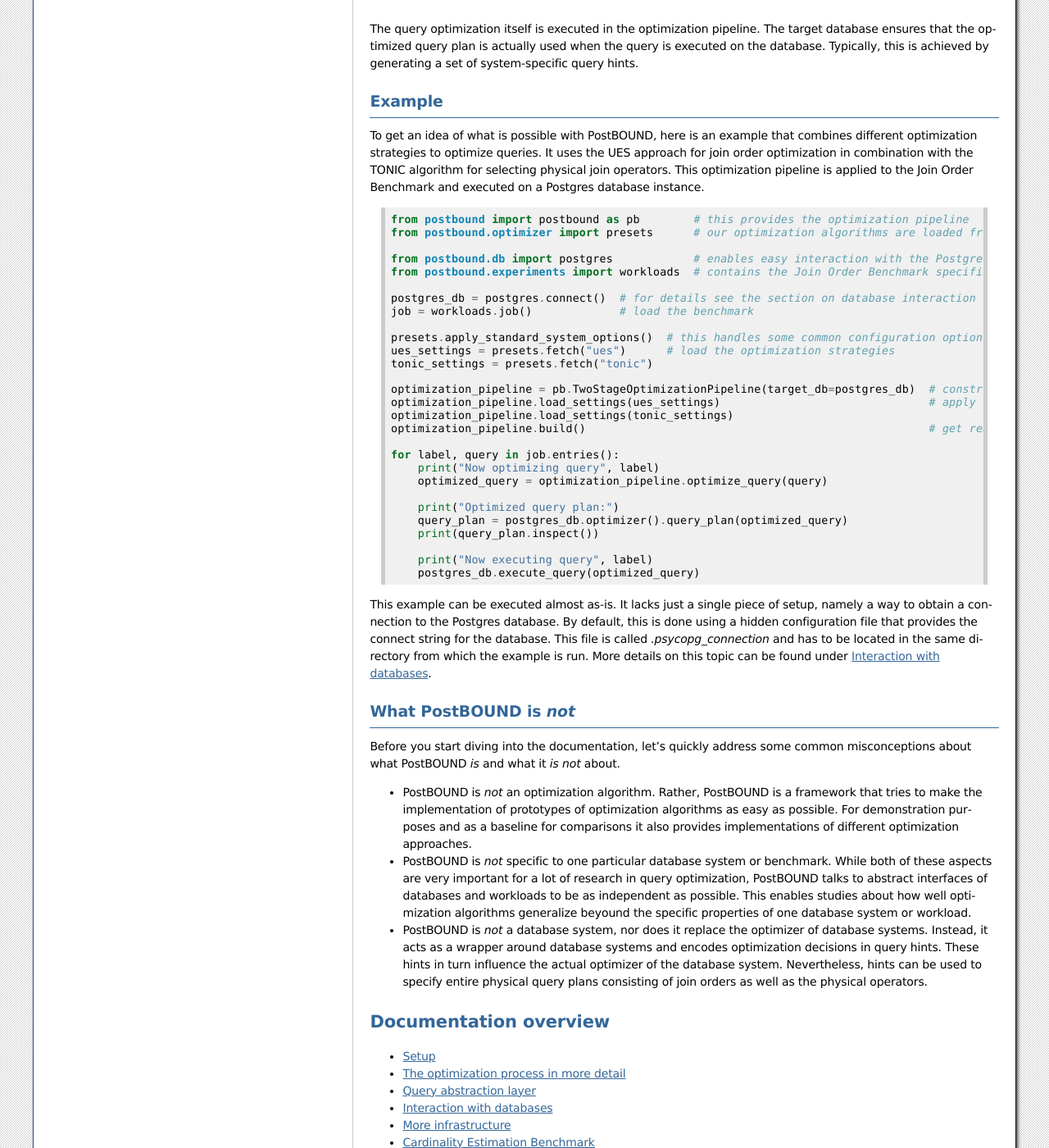
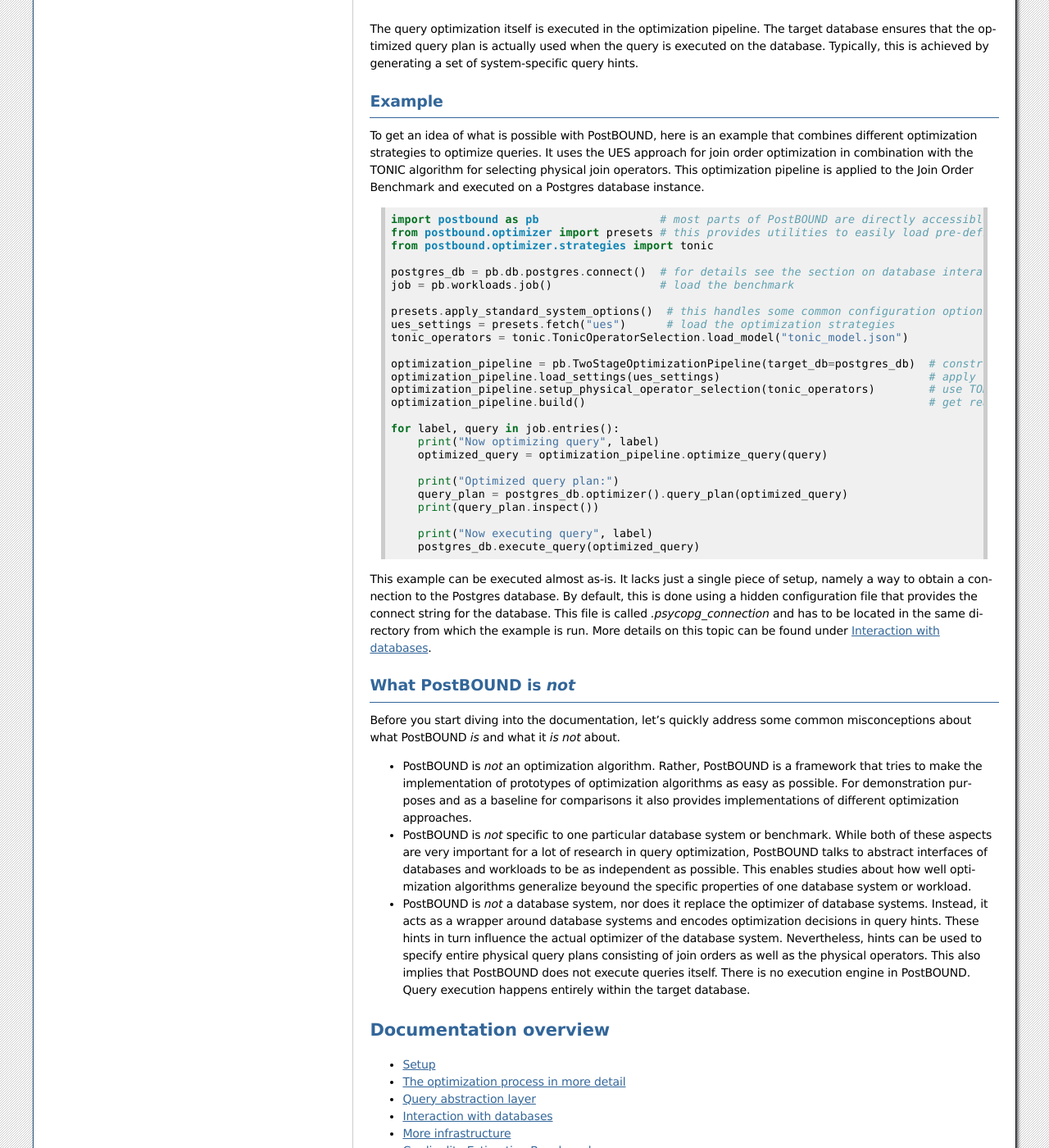
Before and after one commit to rbergm/PostBOUND, a Sphinx documentation site: the page built from docs/source/index.rst, in a window 1280 px wide and 1400 px high, scrolled down 771 px. Shown: the whole window at 82% size. Built offline with Sphinx 7.4.7, drawn with Linux system fonts in a browser that asks for light colours; pages that are not in the unit, such as notebooks, are missing from menus; some of the changed text lies outside the part shown.

Commit message:
Adapt high-level documentation to layout changes

```diff
--- a/docs/source/conf.py
+++ b/docs/source/conf.py
@@ -13,7 +13,7 @@
 project = 'PostBOUND'
 copyright = '2024, Database Group @ TU Dresden'
 author = 'Database Group @ TU Dresden'
-release = '0.7.0'
+release = '0.8.0'
 
 # -- General configuration ---------------------------------------------------
 # https://www.sphinx-doc.org/en/master/usage/configuration.html#general-configuration
--- a/docs/source/index.rst
+++ b/docs/source/index.rst
@@ -41,22 +41,20 @@
 
 .. code-block:: python
 
-    from postbound import postbound as pb        # this provides the optimization pipeline
-    from postbound.optimizer import presets      # our optimization algorithms are loaded from this package
+    import postbound as pb                  # most parts of PostBOUND are directly accessible from the main module
+    from postbound.optimizer import presets # this provides utilities to easily load pre-defined optimization strategies
+    from postbound.optimizer.strategies import tonic
 
-    from postbound.db import postgres            # enables easy interaction with the Postgres instance
-    from postbound.experiments import workloads  # contains the Join Order Benchmark specification
-
-    postgres_db = postgres.connect()  # for details see the section on database interaction
-    job = workloads.job()             # load the benchmark
+    postgres_db = pb.db.postgres.connect()  # for details see the section on database interaction
+    job = pb.workloads.job()                # load the benchmark
 
     presets.apply_standard_system_options()  # this handles some common configuration options
     ues_settings = presets.fetch("ues")      # load the optimization strategies
-    tonic_settings = presets.fetch("tonic")
+    tonic_operators = tonic.TonicOperatorSelection.load_model("tonic_model.json")
 
     optimization_pipeline = pb.TwoStageOptimizationPipeline(target_db=postgres_db)  # constructs our pipeline for Postgres
     optimization_pipeline.load_settings(ues_settings)                               # apply our optimization strategies
-    optimization_pipeline.load_settings(tonic_settings)
+    optimization_pipeline.setup_physical_operator_selection(tonic_operators)        # use TONIC for physical operators
     optimization_pipeline.build()                                                   # get ready to optimize
 
     for label, query in job.entries():
@@ -91,7 +89,8 @@
 - PostBOUND is *not* a database system, nor does it replace the optimizer of database systems. Instead, it acts as a wrapper
   around database systems and encodes optimization decisions in query hints. These hints in turn influence the actual optimizer
   of the database system. Nevertheless, hints can be used to specify entire physical query plans consisting of join orders as
-  well as the physical operators.
+  well as the physical operators. This also implies that PostBOUND does not execute queries itself. There is no execution
+  engine in PostBOUND. Query execution happens entirely within the target database.
 
 Documentation overview
 ======================
--- a/docs/source/infrastructure.rst
+++ b/docs/source/infrastructure.rst
@@ -18,10 +18,9 @@
 If this is not the case, the ``workloads_base_dir`` variable should be set to the correct location. The module documentation
 contains more details on this aspect.
 
-The `runner` module builds on top of workloads and optimization pipeline to provide a reproducible and transparent execution
+The `executor` module builds on top of workloads and optimization pipeline to provide a reproducible and transparent execution
 of benchmarks with optimized queries. The different methods provide results as Pandas DataFrames [1]_ to enable an easy
-integration into data analysis tools. The utilities of the `analysis` module can facilitate this even further, especially when
-writing the DataFrames to disk.
+integration into data analysis tools.
 
 
 Visualization
--- a/docs/source/optimization_process.rst
+++ b/docs/source/optimization_process.rst
@@ -14,13 +14,13 @@
 `workloads` module (which in turn delegates part of the work to the parser).
 
 Once a usable input query exists, it is ready to be optimized. In PostBOUND the actual optimization happens within a
-customizable pipeline. These pipelines are defined in the `postbound` module. Depending on the specific use-case, different
+customizable pipeline. These pipelines are defined in the main module. Depending on the specific use-case, different
 pipelines exist, for example to obtain a query execution plan in one integrated process (join ordering and physical operator
 selection), or to run a multi-stage optimization process (with incremental improvements or join ordering and physical operator
 selection in two separate phases). Once the pipeline that best fits the optimization scenario has been chosen, it has to be
 initialized with actual optimization algorithms. These algorithms take care of pipeline-specific optimization steps, such as
-finding the optimal join order. The `stages` module provides the general interfaces that these algorithms must implement in
-order to be usable by the pipelines.
+finding the optimal join order. The general interfaces for each stage are defined algon with their pipelines in the main
+module.
 
 When an optimization pipeline terminates, the optimization decisions (e.g. cardinality estimates, join order or physical
 operators) are encoded in an abstract format. Therefore, the last step in the optimization process is to ensure that these
```
Also changed, not shown: other parts of docs/source/index.rst (+2 -2 lines), docs/source/databases.rst (+6 -6 lines), docs/source/setup.rst (+7 -7 lines).
